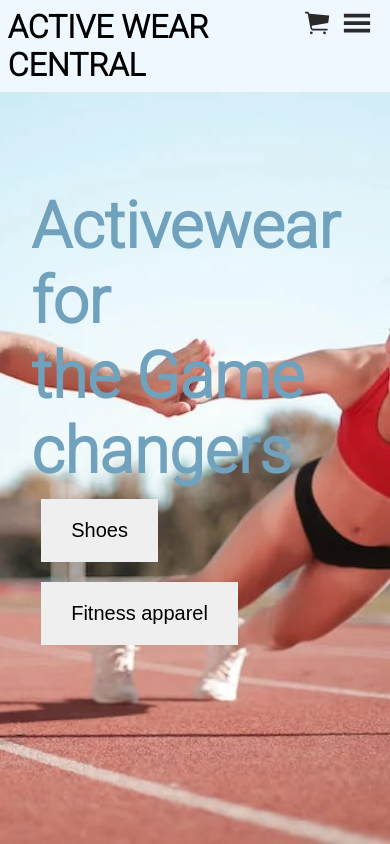
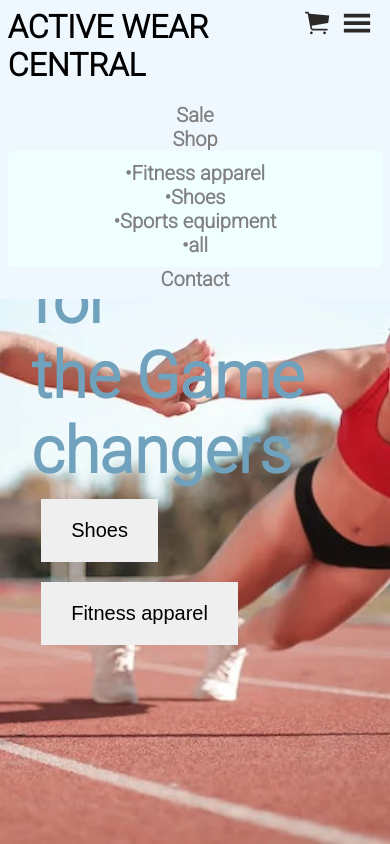
Before and after one commit to bonolo2s/E-eCommerce-store, a React (Create React App) app: page / in a window 390 px wide. Shown: the top 844 px of the page. Built offline with nearby package versions, Linux system fonts and the light colour scheme.

Commit message:
managed to make navbar Responsive

```diff
--- a/src/App.js
+++ b/src/App.js
@@ -62,7 +62,7 @@ function App() {
         </div>
 
         <div style={{textAlign:'center',margin:'50px 0'}}>
-          <h3 style={{fontSize:'2.5rem',margin:'20px 0'}}>Why Choose ActiveWearCentral</h3>
+          <h3 style={{fontSize:'2rem',margin:'20px 0'}}>Why Choose ActiveWearCentral</h3>
           <p style={{color:'grey',fontSize:'20px'}}>At ActiveWearCentral, we believe in quality, style, and affordability.
             Our collection features top-of-the-line sportswear that meets your unique
             needs and preferences. Whether you’re a seasoned athlete or a beginner,
--- a/src/components/Navbar.js
+++ b/src/components/Navbar.js
@@ -4,6 +4,7 @@ import { GiHamburgerMenu } from 'react-icons/gi';
 const Navbar = () => {
     return (
         <div className="navbar">
+            <div className="navbar-container">
                 <div className="logo">
                     <a href="#">
                         <h1>ACTIVE WEAR CENTRAL</h1>
@@ -12,13 +13,36 @@ const Navbar = () => {
                 <div className='navbar-links'>
                     <ul>
                         <li><a href="">Sale</a></li>
-                    <li><a href="">Shop</a></li>
+                        <li className='dropdown' ><a href="">Shop</a>
+                        <ul className='dropdown-child' >
+                            <li><a href="">•Fitness apparel</a></li>
+                            <li><a href="">•Shoes</a></li>
+                            <li><a href="">•Sports equipment</a></li>
+                            <li><a href="">•all</a></li>
+                        </ul>
+                        </li>
                         <li><a href="">Contact</a></li>
                     </ul>
                     <a href="#"><IoIosCart /></a>
                     <a href="#" className="menu-collapse-icon"><GiHamburgerMenu /></a>
                 </div>
             </div>
+            <div className='hidden-navbar-links' style={{width:'100%'}}>
+                <br />
+                <ul>
+                    <li><a href="">Sale</a></li>
+                    <li><a href="" className='hidden-dropdown'>Shop</a>
+                        <ul className='hidden-dropdown-child' >
+                            <li><a href="">•Fitness apparel</a></li>
+                            <li><a href="">•Shoes</a></li>
+                            <li><a href="">•Sports equipment</a></li>
+                            <li><a href="">•all</a></li>
+                        </ul>
+                    </li>
+                    <li><a href="">Contact</a></li>
+                </ul>
+            </div>
+        </div>
      );
 }
 
--- a/src/index.css
+++ b/src/index.css
@@ -10,16 +10,20 @@ body{
   font-family: 'Roboto', sans-serif;
   position: relative;
 }
-/*Navbar styles*/
+/*Navbar STYLES*/
 .navbar{
-  padding: 2% 8%;
+  padding: 2% 8%;/*
   display: flex;
-  justify-content: space-between;
+  justify-content: space-between;*/
   position: fixed;
   background-color: aliceblue;
   left: 0;
   top: 0;
   right: 0;
+}
+.navbar-container{
+  display: flex;
+  justify-content: space-between;
 }
 .logo a h1{
   color: black;
@@ -28,6 +32,36 @@ body{
   text-decoration: none;
 }
 .navbar-links{
+  display: flex;
+}
+.hidden-navbar-links{
+  display: none;
+  text-align: center;
+}
+.hidden-navbar-links ul li{
+  list-style: none;
+}
+.hidden-navbar-links ul li a{
+  text-decoration: none;
+  color: grey;
+  font-weight: 800;
+  font-size: 20px;
+}
+.dropdown{
+  position: relative;
+}
+.dropdown-child{
+  position: absolute;
+  left: 0;
+  top: 20px;
+  display: flex;
+  flex-direction: column;
+  background-color: azure;
+  border-radius: 5px;
+  padding: 10px;
+  display: none;
+}
+.dropdown:hover>.dropdown-child{
   display: flex;
 }
 .navbar-links ul li{
@@ -100,6 +134,7 @@ body{
 }
 .display{
   display: flex;
+
   justify-content: center;
   background-position: center;
   background-repeat: no-repeat;
@@ -222,7 +257,7 @@ body{
   color: rgb(107, 173, 173);
 }
 
-/*Making the componets Responsive*/
+/*Making the Components Responsive*/
 @media (max-width:600px) {
   /*NAVBAR*/
   .navbar{
@@ -235,6 +270,18 @@ body{
   .navbar-links .menu-collapse-icon{
     display: block;
   }
+  .hidden-navbar-links{
+    display: block;
+  }
+  .hidden-dropdown-child{
+    display: flex;
+    flex-direction: column;
+    background-color: azure;
+    border-radius: 5px;
+    padding: 10px;
+  }
+
+
   /*HOME SECTION*/
   #home h1{
     color: rgb(112, 161, 189);
```
Lines whose indentation alone changed are shown as unchanged.
